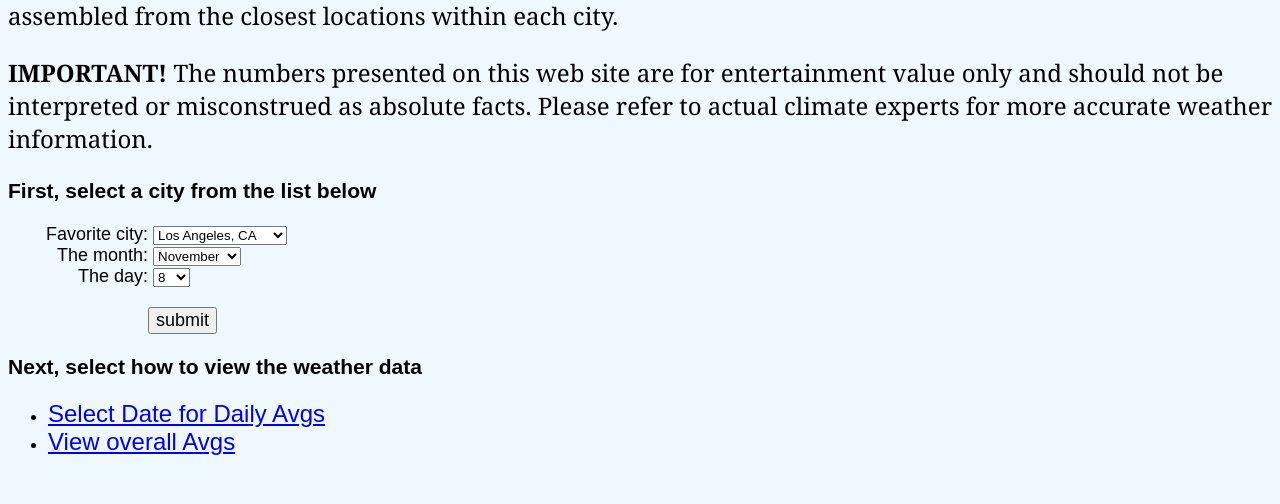
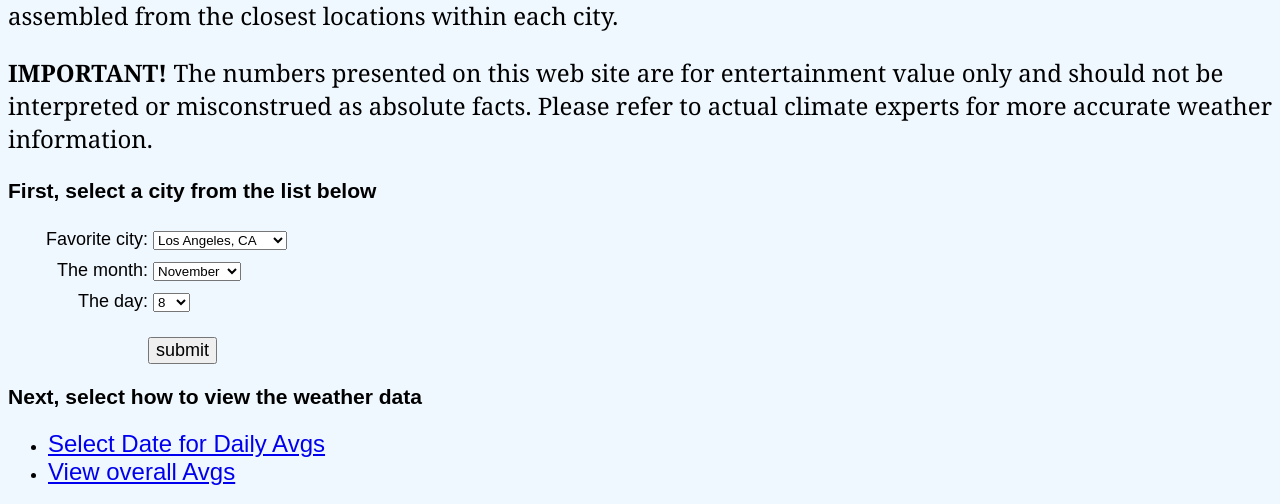
Before and after one commit to nchamberlain/avgtemps, a Django app: page / in a window 1280 px wide. Shown: the part 370-874 px from the top of the page. Before the commit the page ends 825 px from the top, so only its background shows below. Run offline with Django 5.2, Linux system fonts and the light colour scheme.

Commit message:
Update the stylesheet to add a little space around the fields

```diff
--- a/avgs/static/avgs/avgs_styles.css
+++ b/avgs/static/avgs/avgs_styles.css
@@ -28,4 +28,6 @@ label {
     width: 140px;
     text-align: right;
     display: inline-block;
+    margin-top:5px;
+    margin-bottom:5px;
 }
```
